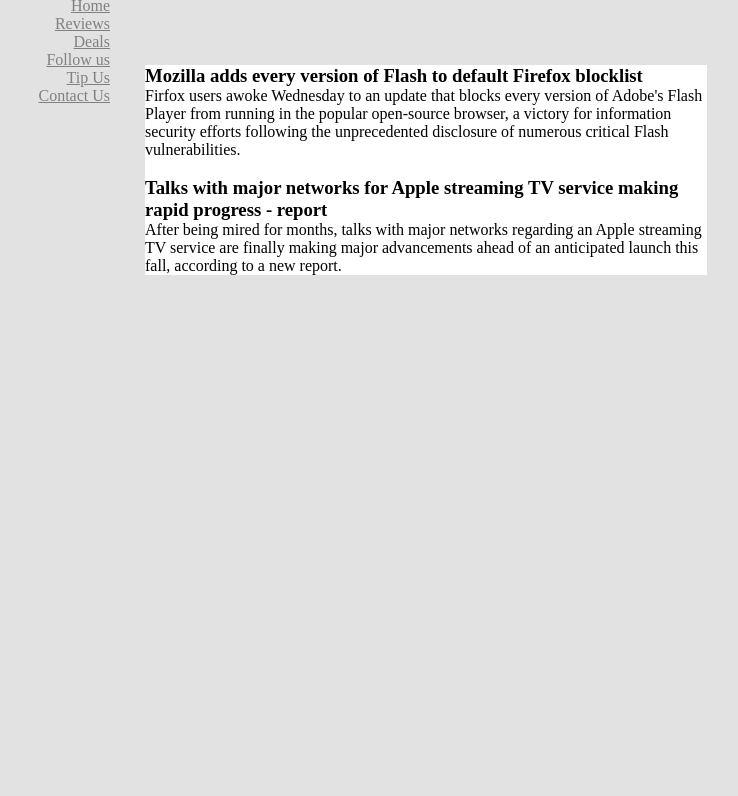
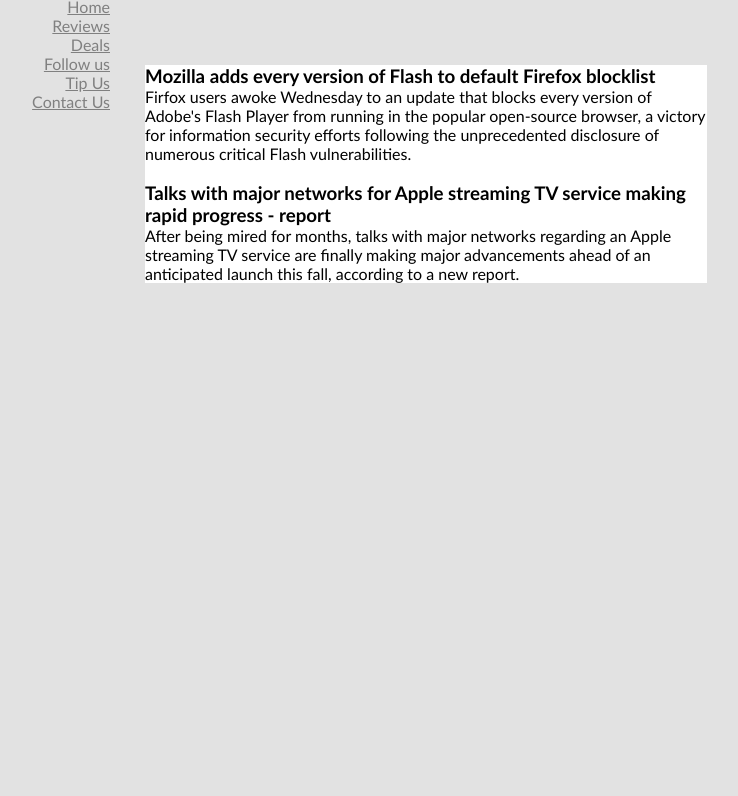
Before and after one commit to mgnhjkl/Weather-Report-Website, a plain HTML site: page homework3.html in a window 1280 px wide. Shown: the part 57-853 px from the top of the page, without its empty margins (109-847 px from the left). Drawn offline with Linux system fonts and the light colour scheme.

Commit message:
changed font to Trebuchet MS

```diff
--- a/css/homework3.css
+++ b/css/homework3.css
@@ -1,6 +1,7 @@
 body {
     background-color: #E2E2E2;
     height: 900px;
+    font-family: 'Trebuchet MS';
 }
 
 .col-side{
@@ -13,7 +14,6 @@ body {
     position: relative;
     right: 15px;
     color: gray;
-
 }
 
 .side-head {
```
